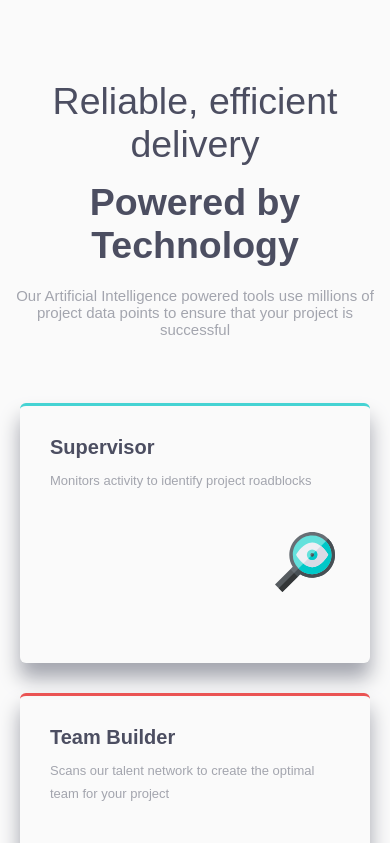
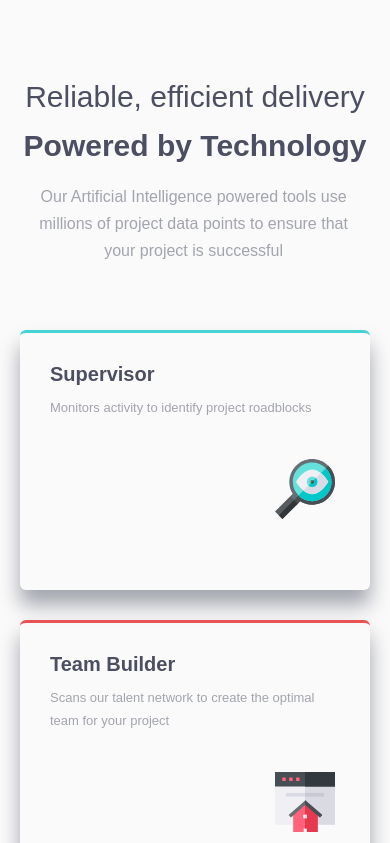
Before and after one commit to comaliot/Four-card-feature-section, a plain HTML site: page index.html in a window 390 px wide. Shown: the top 843 px of the page. Drawn offline with Linux system fonts and the light colour scheme.

Commit message:
Style changes

```diff
--- a/styles/styles.css
+++ b/styles/styles.css
@@ -109,6 +109,16 @@ header {
 }
 
 @media screen and (max-width: 768px) {
+  .type-container > h1 {
+    font-size: 2em;
+  }
+
+  .type-container > p {
+    max-width: 340px;
+    font-size: 16px;
+    line-height: 1.7;
+  }
+
   .cards-container {
     flex-direction: column;
   }
```
